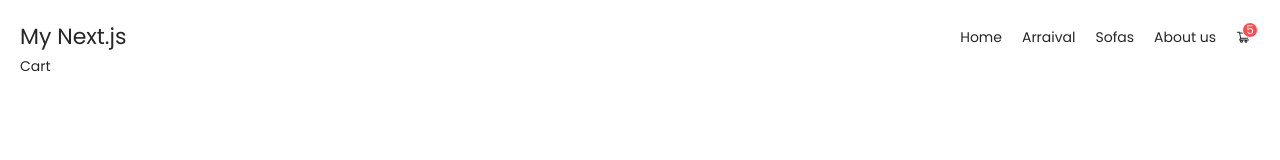
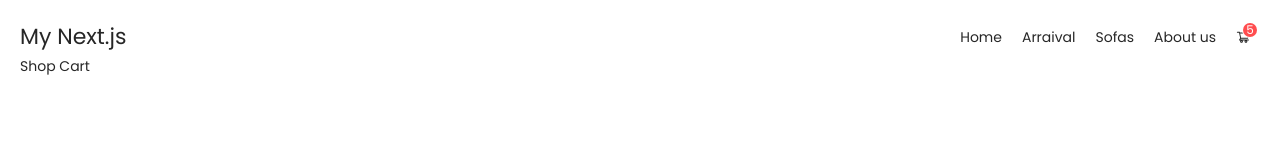
Before and after one commit to YusukeYoshihiro/shopify_project, a Next.js app: page /cart in a window 1280 px wide. Shown: the top 160 px of the page. Built offline with nearby package versions, Linux system fonts and the light colour scheme.

Commit message:
Changes to be committed: 	modified:   pages/cart.js

```diff
--- a/pages/cart.js
+++ b/pages/cart.js
@@ -1,7 +1,7 @@
 const Cart = () => {
   return (
     <div>
-      Cart
+      Shop Cart
     </div>
   )
 }
```
